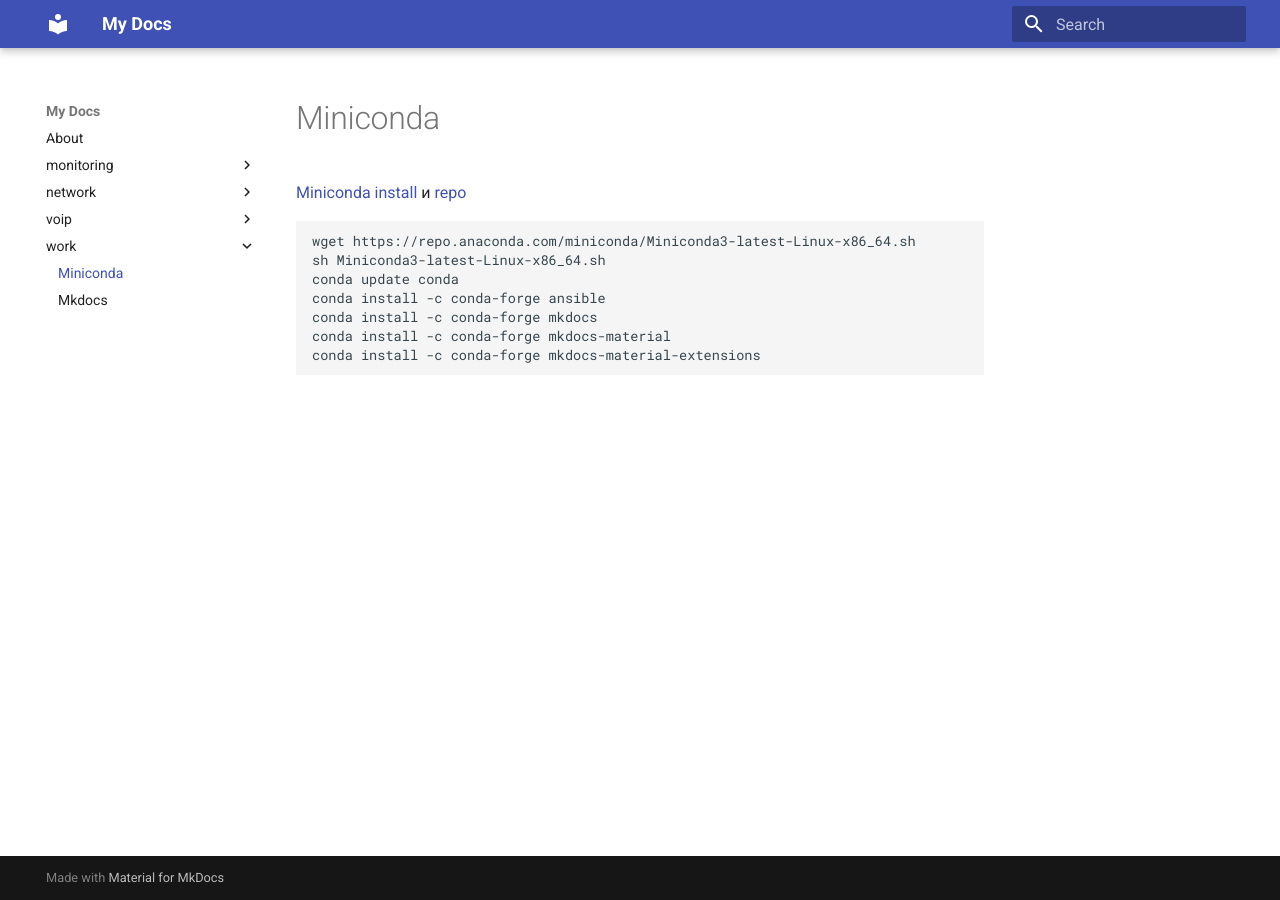
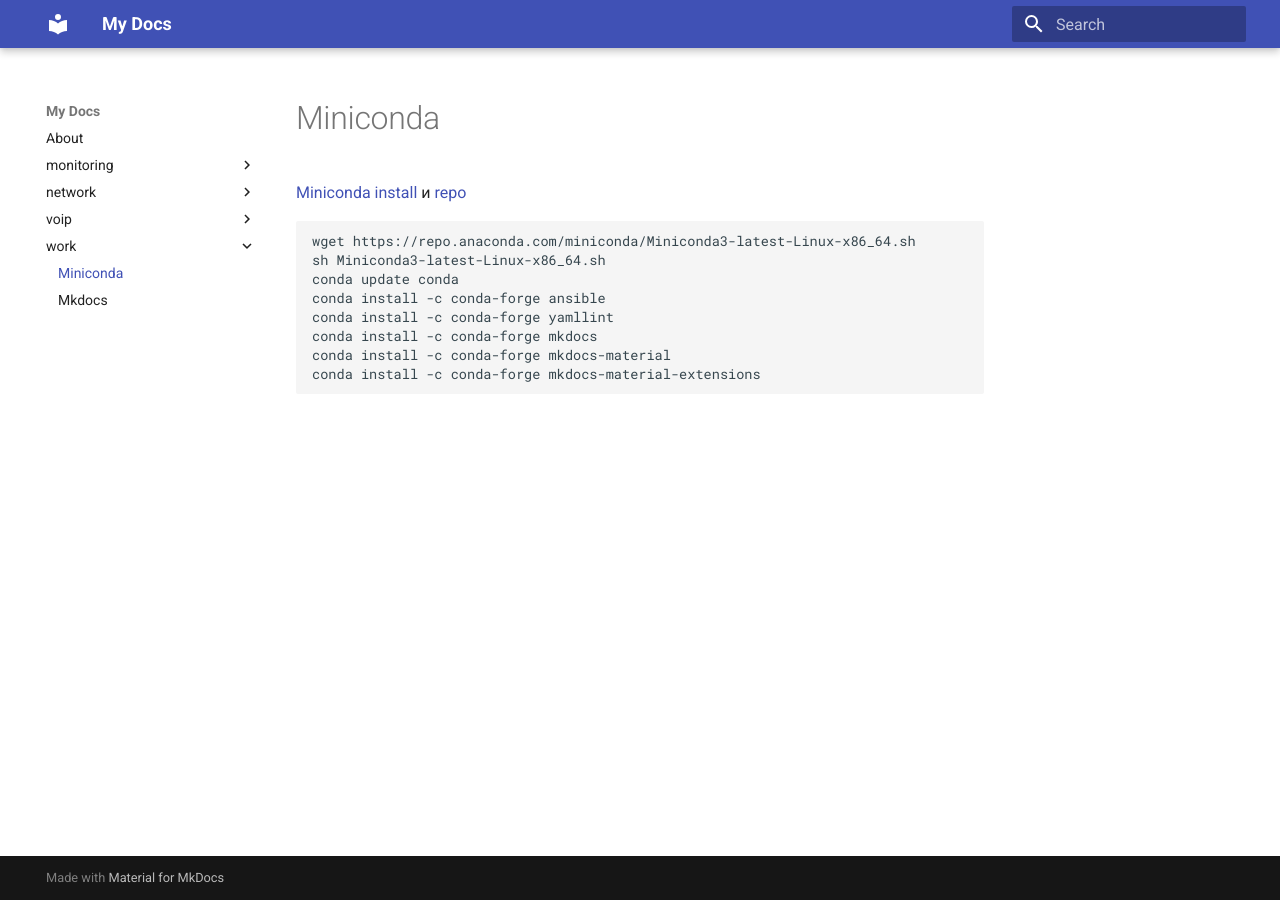
Before and after one commit to v98765/v98765.github.io, an MkDocs documentation site: the page built from docs/work/miniconda.md, in a window 1280 px wide. Built offline with MkDocs 1.6.1 and Material for MkDocs 9.7.7, drawn with Linux system fonts in a browser that asks for light colours.

Commit message:
miniconda.md yamllint

```diff
--- a/docs/work/miniconda.md
+++ b/docs/work/miniconda.md
@@ -4,6 +4,7 @@
 sh Miniconda3-latest-Linux-x86_64.sh
 conda update conda
 conda install -c conda-forge ansible
+conda install -c conda-forge yamllint
 conda install -c conda-forge mkdocs
 conda install -c conda-forge mkdocs-material
 conda install -c conda-forge mkdocs-material-extensions
```
